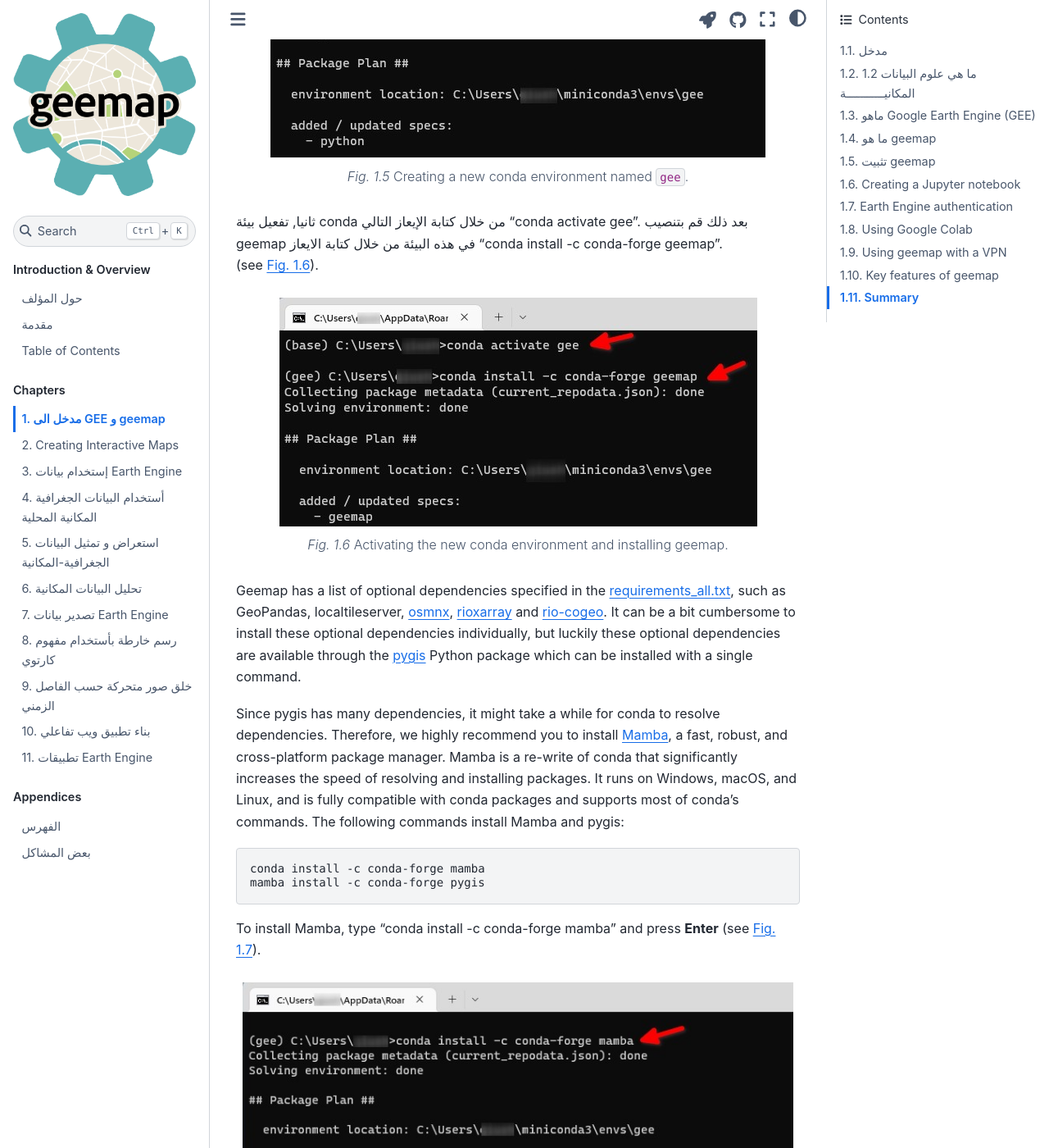
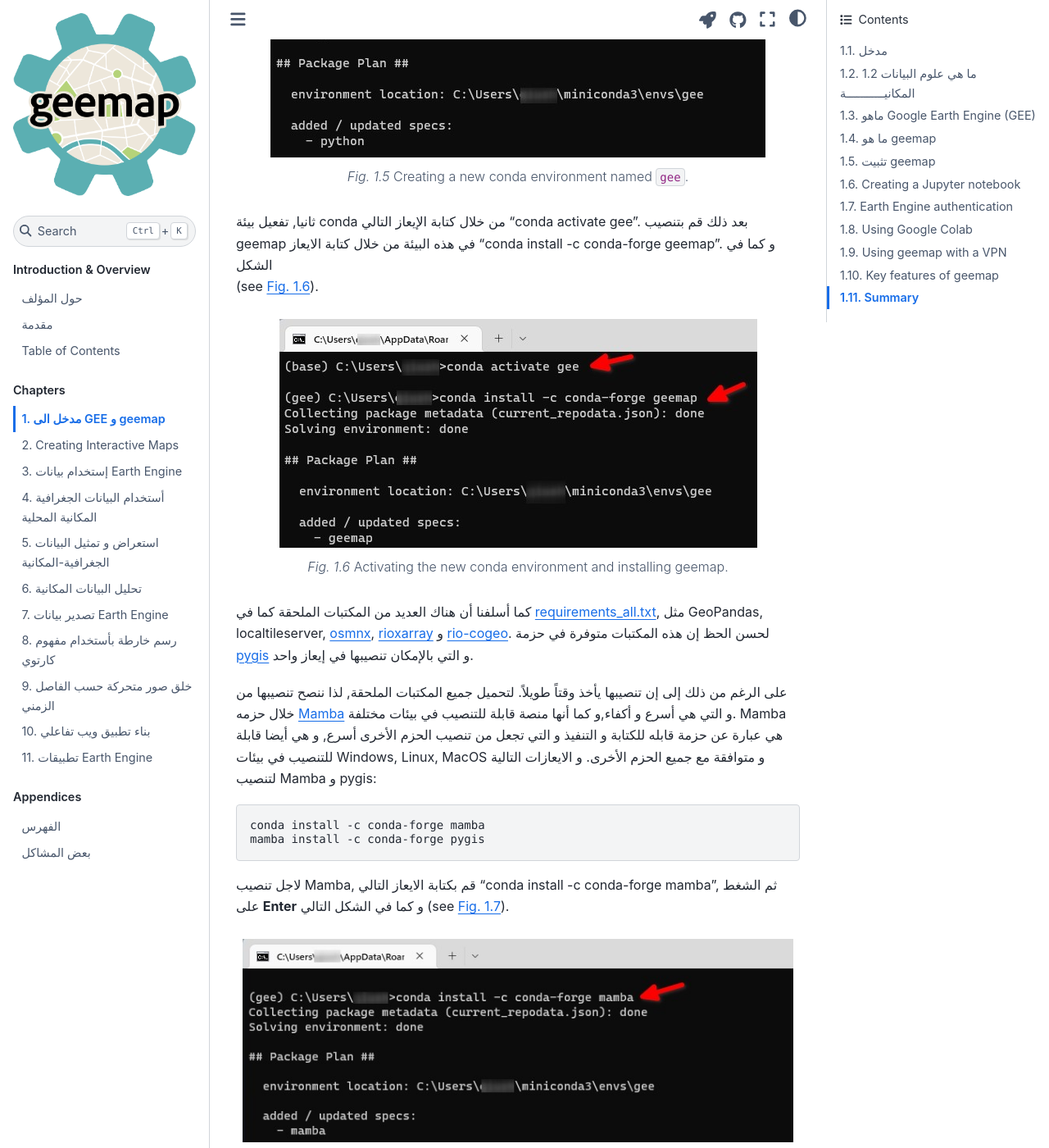
Before and after one commit to giswqs/geebook-arabic, a Jupyter Book: the page built from chapters/01_introduction.md, in a window 1280 px wide and 1400 px high, scrolled down 5328 px. Shown: the whole window at 82% size. Built offline with Jupyter Book 1.0.4 settings and Sphinx 7.4.7 and the Sphinx Book theme 1.1.4, drawn with Linux system fonts in a browser that asks for light colours; cross-references to code outside the pages are shown as plain code.

Commit message:
Update 01_introduction.md

````diff
--- a/chapters/01_introduction.md
+++ b/chapters/01_introduction.md
@@ -113,7 +113,7 @@ name: ch01_conda_create
 ---
 Creating a new conda environment named `gee`.
 ```
-ثانيا, تفعيل بيئة conda  من خلال كتابة الإيعاز التالي "conda activate gee". بعد ذلك قم بتنصيب geemap في هذه البيئة من خلال كتابة الايعاز  "conda install -c conda-forge geemap".
+ثانيا, تفعيل بيئة conda  من خلال كتابة الإيعاز التالي "conda activate gee". بعد ذلك قم بتنصيب geemap في هذه البيئة من خلال كتابة الايعاز  "conda install -c conda-forge geemap".  و كما في الشكل
  (see {numref}`ch01_conda_geemap`).
 
 ```{figure} images/ch01_conda_geemap.jpg
@@ -123,16 +123,15 @@ name: ch01_conda_geemap
 Activating the new conda environment and installing geemap.
 ```
 
-Geemap has a list of optional dependencies specified in the [requirements_all.txt](https://github.com/gee-community/geemap/blob/master/requirements_all.txt), such as GeoPandas, localtileserver, [osmnx](https://github.com/gboeing/osmnx), [rioxarray](https://github.com/corteva/rioxarray) and [rio-cogeo](https://github.com/cogeotiff/rio-cogeo). It can be a bit cumbersome to install these optional dependencies individually, but luckily these optional dependencies are available through the [pygis](https://pygis.gishub.org) Python package which can be installed with a single command.
+كما أسلفنا أن هناك العديد من المكتبات الملحقة كما في [requirements_all.txt](https://github.com/gee-community/geemap/blob/master/requirements_all.txt), مثل  GeoPandas, localtileserver, [osmnx](https://github.com/gboeing/osmnx), [rioxarray](https://github.com/corteva/rioxarray) و [rio-cogeo](https://github.com/cogeotiff/rio-cogeo). لحسن الحظ إن هذه المكتبات متوفرة في حزمة   [pygis](https://pygis.gishub.org)  و التي بالإمكان تنصيبها في إيعاز واحد.
 
-Since pygis has many dependencies, it might take a while for conda to resolve dependencies. Therefore, we highly recommend you to install [Mamba](https://github.com/mamba-org/mamba), a fast, robust, and cross-platform package manager. Mamba is a re-write of conda that significantly increases the speed of resolving and installing packages. It runs on Windows, macOS, and Linux, and is fully compatible with conda packages and supports most of conda’s commands. The following commands install Mamba and pygis:
+على الرغم من ذلك إلى إن تنصيبها يأخذ وقتاً طويلاً. لتحميل جميع المكتبات الملحقة, لذا ننصح تنصيبها من خلال  حزمه [Mamba](https://github.com/mamba-org/mamba) و التي هي أسرع و أكفاء,و كما أنها منصة قابلة للتنصيب في بيئات مختلفة. Mamba هي عبارة عن حزمة قابله للكتابة و التنفيذ و التي تجعل من تنصيب الحزم الأخرى أسرع, و هي أيضا قابلة للتنصيب في بيئات Windows, Linux, MacOS و متوافقة مع جميع الحزم الأخرى. و الايعازات التالية لتنصيب Mamba و pygis:
 
 ```bash
 conda install -c conda-forge mamba
 mamba install -c conda-forge pygis
 ```
-
-To install Mamba, type "conda install -c conda-forge mamba" and press **Enter** (see {numref}`ch01_install_mamba`).
+لاجل تنصيب Mamba, قم بكتابة الايعاز التالي "conda install -c conda-forge mamba", ثم الشغط على **Enter** و كما في الشكل التالي  (see {numref}`ch01_install_mamba`).
 
 ```{figure} images/ch01_install_mamba.jpg
 ---
````
